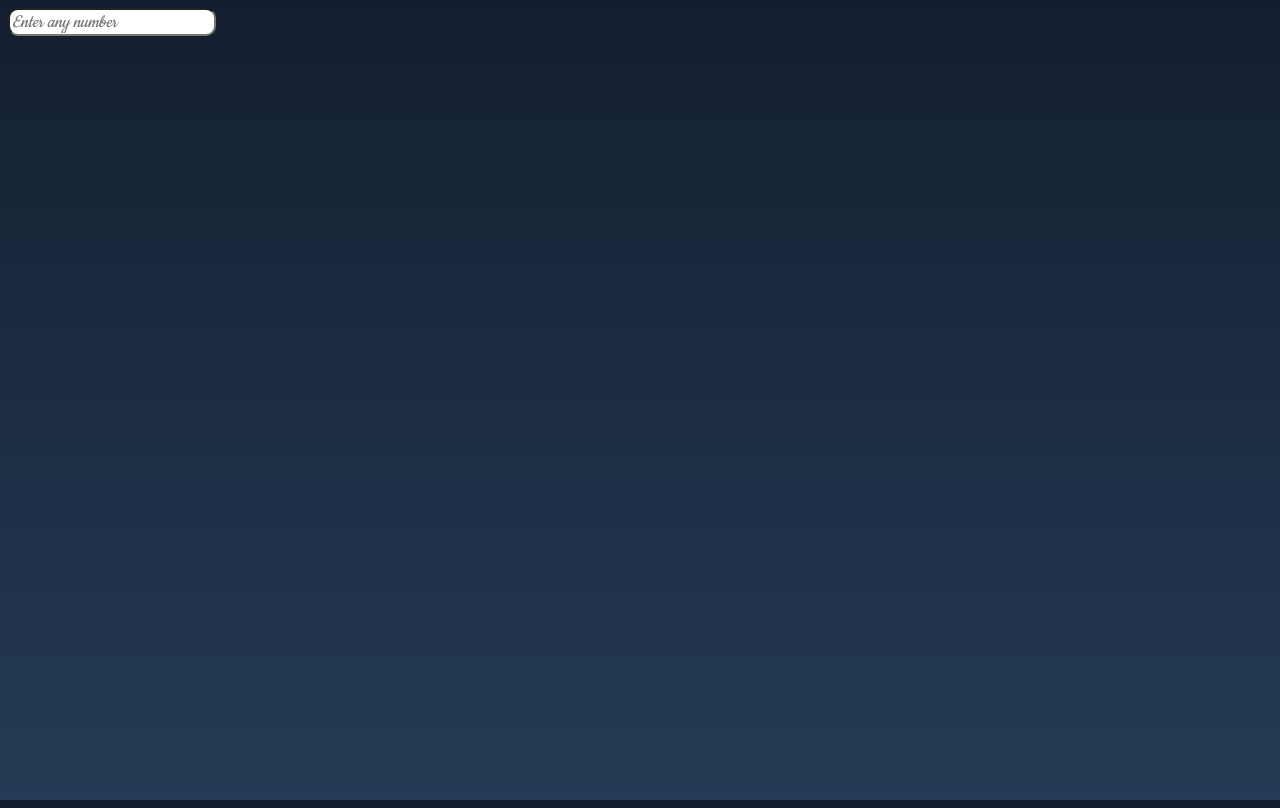
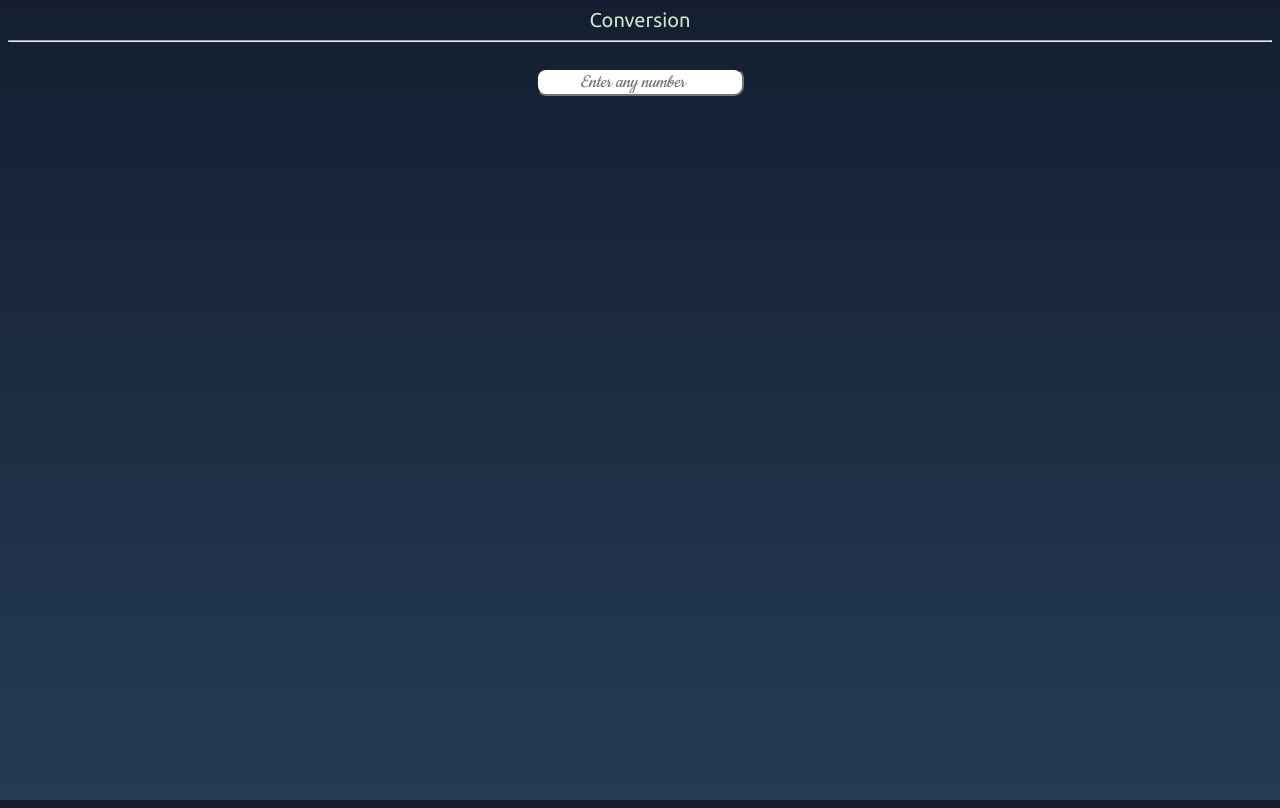
Before and after one commit to argonhere/numintowords, a plain HTML site: page index.html in a window 1280 px wide. Drawn offline with Linux system fonts and the light colour scheme.

Commit message:
Add files via upload

```diff
--- a/index.html
+++ b/index.html
@@ -6,10 +6,13 @@
         <meta name="viewport" content="width=device-width, initial-scale=1">
         <link href="https://fonts.googleapis.com/css?family=Kalam" rel="stylesheet">
         <link href="https://fonts.googleapis.com/css?family=Cookie" rel="stylesheet">
+        <link href="https://fonts.googleapis.com/css?family=Ubuntu" rel="stylesheet">
         <link rel="stylesheet" href="style.css">
+        <link rel="icon" type="image/jpg" href="argon.jpg">
     </head>
     <body>
     <script type="text/javascript" src="script.js"></script>
+    <p1>Conversion</p1><br><hr><br>
         <input type="number" name="inp" id="input" oninput="result()" placeholder="Enter any number">
         <p id="output"></p>
     </body>
--- a/style.css
+++ b/style.css
@@ -1,10 +1,18 @@
 html{
     height:100%;
 }
+p1{
+    font-size:20px;
+    color:rgb(200, 230, 204);
+    text-align:center;
+    font-family:Ubuntu;
+}
+
 body{
 height:100%;
 background:-webkit-linear-gradient(#141e30,#243b55);
 background-position:;
+text-align:center;
 }
 p{
     background:-webkit-linear-gradient(#6C724C, #5974B7);
@@ -17,4 +25,7 @@ input[type=number]{
     font-size:20px;
     border-radius:10px;
     width:200px;
+    margin-top:0px;
+    text-align:center;
+    margin-left:0px;
 }
```
